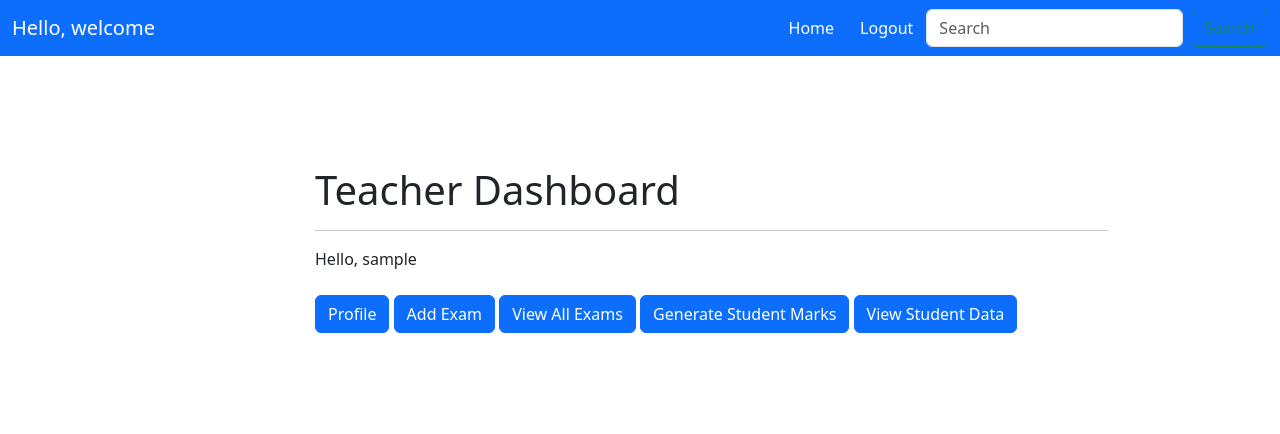
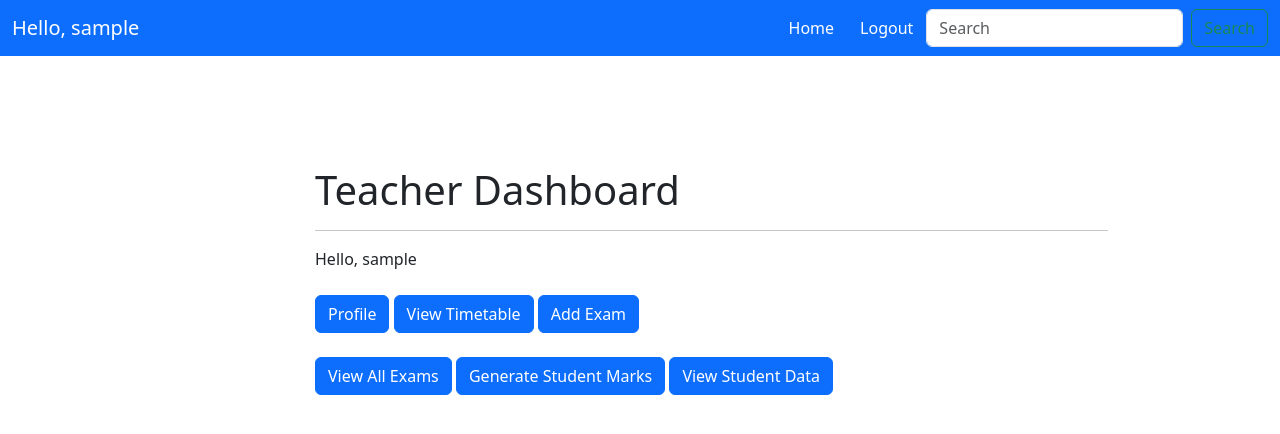
Before and after one commit to Khushbu-27/school_django_prj, a Django app: page /teacherdash/ in a window 1280 px wide. Shown: the top 434 px of the page. Run offline with Django 5.2, Linux system fonts and the light colour scheme; the visitor is signed in with stand-in values (Sample User, id 1).

Commit message:
changes in timetable

```diff
--- a/exams/templates/exams/displayexams.html
+++ b/exams/templates/exams/displayexams.html
@@ -41,5 +41,5 @@
             {% endfor %}
         </tbody>
     </table><br>
-    <a class="btn btn-primary" href="{% url 'teacher-dash' %}" role="button">Back</a>
+    <a class="btn btn-primary" href="{% url 'student-dash' %}" role="button">Back</a>
 {% endblock %}
--- a/sclapp/templates/school/base.html
+++ b/sclapp/templates/school/base.html
@@ -3,7 +3,6 @@
 <!DOCTYPE html>
 <html>
 <head>
-
     <meta charset="utf-8">
     <meta name="viewport" content="width=device-width, initial-scale=1, shrink-to-fit=no">
 
@@ -18,20 +17,17 @@
 
   <nav class="navbar navbar-dark bg-primary">
     <div class="container-fluid">
-      <a class="navbar-brand">Hello, welcome</a>
+      <a class="navbar-brand">Hello, {% if user.is_authenticated %}{{ user.username }}{% else %}Guest{% endif %}</a>
       <form class="d-flex">
         {% csrf_token %}
-        {% comment %} {% if user.is_authenticated %} {% endcomment %}
-            {% comment %} <p>{{ request.user.username }}</p> {% endcomment %}
+
+        {% if user.is_authenticated %}
             <a class="btn btn-primary" href="{% url 'scl-home' %}" role="button">Home</a>
             <a class="btn btn-primary" href="{% url 'logout' %}" role="button">Logout</a>
-            {% comment %} <a class="btn btn-primary" href="{% url 'reset_password' %}" role="button">Forgotpassword?</a> {% endcomment %}
-
-        {% comment %} {% else %} {% endcomment %}
-            {% comment %} <a class="btn btn-primary" href="{% url 'login' %}" role="button">login</a>
-            <a class="btn btn-primary" href="{% url 'register' %}" role="button">Register</a> {% endcomment %}
-
-        {% comment %} {% endif %} {% endcomment %}
+        {% else %}
+            <a class="btn btn-primary" href="{% url 'login' %}" role="button">Login</a>
+            <a class="btn btn-primary" href="{% url 'register' %}" role="button">Register</a>
+        {% endif %}
 
         <input class="form-control me-2" type="search" placeholder="Search" aria-label="Search">
         <button class="btn btn-outline-success" type="submit">Search</button>
@@ -39,17 +35,17 @@
     </div>
   </nav>
 
-  {% block content %}
+  {% if messages %}
+    <div class="container mt-3">
+        {% for message in messages %}
+            <div class="alert alert-{{ message.tags }}" role="alert">
+                {{ message }}
+            </div>
+        {% endfor %}
+    </div>
+  {% endif %}
 
-    {% if messages %}
-      <div class="alert alert-info" role="alert">
-          {% for message in messages %}
-              <p>{{ message }}</p>
-          {% endfor %}
-      </div>
-    {% endif %}
-
-  {% endblock %}
+  {% block content %}{% endblock %}
 
     <script src="https://cdn.jsdelivr.net/npm/bootstrap@5.0.2/dist/js/bootstrap.bundle.min.js" integrity="sha384-MrcW6ZMFYlzcLA8Nl+NtUVF0sA7MsXsP1UyJoMp4YLEuNSfAP+JcXn/tWtIaxVXM" crossorigin="anonymous"></script>
 
--- a/users/templates/users/add_timetable.html
+++ b/users/templates/users/add_timetable.html
@@ -26,6 +26,7 @@
                <th>Class</th>
                <th>Day</th>
                <th>Time</th>
+               <th>Action</th>
            </tr>
        </thead>
        <tbody>
@@ -36,6 +37,10 @@
                    <td>{{ timetable.teacher_assignment.classes.classes }} - {{ timetable.teacher_assignment.classes.grade }}</td>
                    <td>{{ timetable.day_of_week }}</td>
                    <td>{{ timetable.start_time }} - {{ timetable.end_time }}</td>
+                   <td>
+                        <a class="btn btn-warning" href="{% url 'update-timetable' timetable.id %}">Update</a>
+                        <a class="btn btn-danger" href="{% url 'delete-timetable' timetable.id %}" onclick="return confirm('Are you sure you want to delete this exam?');">Delete</a>
+                    </td>
                </tr>
            {% endfor %}
        </tbody>
--- a/users/templates/users/studentdashboard.html
+++ b/users/templates/users/studentdashboard.html
@@ -8,6 +8,7 @@
    <hr>
    <p> Hello , {{user.username}}<br><br>
    <a class="btn btn-primary" href="{% url 'student-profile' %}" role="button">Profile</a>
+   <a class="btn btn-primary" href="{% url 'view-timetable' %}" role="button">View Timetable</a>
    <a class="btn btn-primary" href="{% url 'stu-view-exams' %}" role="button">Exam Schedules</a>
    <a class="btn btn-primary" href="{% url 'stu-view-marks' %}" role="button">Exam Marks</a>
 
--- a/users/templates/users/teacherdashboard.html
+++ b/users/templates/users/teacherdashboard.html
@@ -9,7 +9,8 @@
     <p> Hello, {{ user.username }}<br><br>
 
     <a class="btn btn-primary" href="{% url 'teacher-profile' %}" role="button">Profile</a>
-    <a class="btn btn-primary" href="{% url 'add-exam' %}" role="button">Add Exam</a>
+    <a class="btn btn-primary" href="{% url 'view-timetable' %}" role="button">View Timetable</a>
+    <a class="btn btn-primary" href="{% url 'add-exam' %}" role="button">Add Exam</a><br><br>
     <a class="btn btn-primary" href="{% url 'display-exams' %}" role="button">View All Exams</a>
     <a class="btn btn-primary" href="{% url 'generate-stu-marks' %}" role="button">Generate Student Marks</a>
     <a class="btn btn-primary" href="{% url 'display-students' %}" role="button">View Student Data</a>
--- a/users/urls.py
+++ b/users/urls.py
@@ -7,6 +7,7 @@ from django.conf.urls.static import static
 
 urlpatterns = [
     path('register/',user_views.register, name='register'),
+    path('not_authorized', user_views.not_authorized, name='not_authorized'),
     path('login/', user_views.user_login, name='login'),
     path("accounts/", include("allauth.urls")),
     path('admindash/', user_views.admin_dash, name='admin-dash'),
@@ -17,6 +18,9 @@ urlpatterns = [
     path('assign-teacher/', user_views.assign_teacher, name='assign-teacher'),
     path('assign-student/', user_views.assign_student, name='assign-student'),
     path('display-users/', user_views.dispay_users, name='display-users'),
+    path('view_timetable/', user_views.view_timetable, name='view-timetable'),
+    path('update_timetable/<int:timetable_id>/', user_views.update_timetable, name='update-timetable'),
+    path('delete_timetable/<int:timetable_id>/', user_views.delete_timetable, name='delete-timetable'),
     path('display_students/', user_views.display_students, name='display-students'),
     path('userdash/', user_views.user_dash, name='user-dash'),
     path('teacherdash/', user_views.teacher_dash, name='teacher-dash'),
--- a/users/views.py
+++ b/users/views.py
@@ -1,8 +1,8 @@
+
 from django.shortcuts import get_object_or_404, redirect, render
 from django.contrib import messages
-from exams.models import Exam
 from .form import AddClassForm, AddSubForm, CustomRegistraionForm, StudentClassAssignmentForm,TeacherClassAssignmentForm, TimetableForm ,UserCreationFormWithRole
-from django.contrib.auth import authenticate, login as auth_login, logout
+from django.contrib.auth import authenticate, login as auth_login
 from django.contrib.auth.decorators import login_required
 from django.contrib.auth.decorators import user_passes_test
 from .models import Class, StudentClassAssignment, Subject, TeacherClassAssignment, Timetable, UserProfile
@@ -12,6 +12,14 @@ from allauth.socialaccount.models import SocialAccount
 
 # Create your views here.
 
+def is_admin(user):
+    return user.is_superuser
+
+def not_authorized(request):
+    return render (request, 'users/not_auth.html')
+
+
+@user_passes_test(is_admin, login_url='not_authorized')
 def register(request):
 
     if request.method == 'POST':
@@ -23,7 +31,7 @@ def register(request):
             user = form.save()
             UserProfile.objects.create(user=user, role='student')
             auth_login(request, user)
-            messages.success(request, "Your account has been created successfully!")
+            messages.success(request, "Your account has been created successfully! You can login now.")
 
             return redirect('login')
     else:
@@ -76,22 +84,44 @@ def user_login(request):
 
     return render(request, 'users/login.html')
 
-def is_admin(user):
-    return user.is_superuser
 
 @login_required
 @user_passes_test(is_admin)
 def admin_dash(request):
     return render(request, 'users/admindashboard.html')
 
+@login_required
 def user_dash(request):
     return render(request, 'users/userdashboard.html')
 
+@login_required
 def teacher_dash(request):
     return render(request, 'users/teacherdashboard.html')
 
+@login_required
 def student_dash(request):
     return render(request, 'users/studentdashboard.html')
+
+
+@login_required
+@user_passes_test(is_admin)
+def admin_profile(request):
+    user = request.user
+    try:
+
+        user_profile = user.userprofile
+    except UserProfile.DoesNotExist:
+
+        user_profile = UserProfile.objects.create(user=user, role='admin')
+
+    if request.method == 'POST' and request.FILES.get('profile_picture'):
+        user_profile.profile_picture = request.FILES['profile_picture']
+        user_profile.save()
+
+        return redirect('admin-profile')
+
+    return render(request, 'users/adminprofile.html', {'user_profile': user_profile})
+
 
 @login_required
 def teacher_profile(request):
@@ -123,6 +153,7 @@ def teacher_profile(request):
         'teacher_subject': teacher_subject
     })
 
+
 @login_required
 def student_profile(request):
     user = request.user
@@ -153,24 +184,6 @@ def student_profile(request):
         'student_grade': student_grade
     })
 
-@login_required
-@user_passes_test(is_admin)
-def admin_profile(request):
-    user = request.user
-    try:
-
-        user_profile = user.userprofile
-    except UserProfile.DoesNotExist:
-
-        user_profile = UserProfile.objects.create(user=user, role='admin')
-
-    if request.method == 'POST' and request.FILES.get('profile_picture'):
-        user_profile.profile_picture = request.FILES['profile_picture']
-        user_profile.save()
-
-        return redirect('admin-profile')
-
-    return render(request, 'users/adminprofile.html', {'user_profile': user_profile})
 
 @login_required
 @user_passes_test(is_admin)
@@ -185,6 +198,7 @@ def add_user(request):
         form = UserCreationFormWithRole()
 
     return render(request, 'users/add_user.html', {'form': form})
+
 
 @login_required
 @user_passes_test(is_admin)
@@ -201,6 +215,7 @@ def add_class(request):
 
     return render(request, 'users/add_class.html', {'form': form, 'classes': classes})
 
+
 @login_required
 @user_passes_test(is_admin)
 def add_subject(request):
@@ -216,6 +231,7 @@ def add_subject(request):
 
     return render(request, 'users/add_sub.html', {'form': form , 'subjects':subjects})
 
+
 @login_required
 @user_passes_test(is_admin)
 def assign_teacher(request):
@@ -226,7 +242,7 @@ def assign_teacher(request):
         if form.is_valid():
             form.save()
             messages.success(request, "Assigned sub-class to teacher successfully!")
-            return redirect('admin-dash')
+            return redirect('assign-teacher')
     else:
         teacher_users = UserProfile.objects.filter(role='teacher')
         form = TeacherClassAssignmentForm()
@@ -234,6 +250,7 @@ def assign_teacher(request):
         form.fields['user'].queryset = teacher_users
 
     return render(request, 'users/assign_teacher.html', {'form': form, 'teachers': teachers})
+
 
 @login_required
 @user_passes_test(is_admin)
@@ -245,7 +262,7 @@ def assign_student(request):
         if form.is_valid():
             form.save()
             messages.success(request, "Assigned class to student successfully!")
-            return redirect('admin-dash')
+            return redirect('assign-student')
     else:
         student_users = UserProfile.objects.filter(role='student')
         form = StudentClassAssignmentForm()
@@ -253,6 +270,26 @@ def assign_student(request):
         form.fields['user'].queryset = student_users
 
     return render(request, 'users/assign_student.html', {'form': form, 'students': students})
+
+
+@login_required
+@user_passes_test(is_admin)
+def add_timetable(request):
+
+    timetables = Timetable.objects.all()
+
+    if request.user.is_superuser:
+        # timetables = Timetable.objects.all()
+        if request.method == 'POST':
+            form = TimetableForm(request.POST)
+            if form.is_valid():
+                form.save()
+                messages.success(request, "Timetable has been successfully added.")
+                return redirect('add-timetable')
+        else:
+            form = TimetableForm()
+
+    return render(request, 'users/add_timetable.html', {'form': form, 'timetables':timetables})
 
 
 @login_required
@@ -267,10 +304,34 @@ def display_students(request):
     return render(request, 'users/displaystudents.html',{'students': students})
 
 @login_required
-def logout(request):
+def view_timetable(request):
+    timetables = Timetable.objects.all()
+    return render(request, 'users/display_timetable.html', {'timetables': timetables})
 
-    return redirect('login')
 
+@login_required
+def update_timetable(request, timetable_id):
+
+    timetable = get_object_or_404(Timetable, id=timetable_id)
+
+    if request.method == 'POST':
+
+        form = TimetableForm(request.POST, instance=timetable)
+        if form.is_valid():
+            form.save()
+            return redirect('add-timetable')
+    else:
+
+        form = TimetableForm(instance=timetable)
+
+    return render(request, 'users/update_timetable.html', {'form': form})
+
+@login_required
+def delete_timetable(request, timetable_id):
+    timetable = get_object_or_404(Timetable, id=timetable_id)
+
+    timetable.delete()
+    return redirect('add-timetable')
 
 @login_required
 @user_passes_test(is_admin)
@@ -298,24 +359,8 @@ def update_user(request, user_id):
 
 
 @login_required
-@user_passes_test(is_admin)
-def add_timetable(request):
-
-    timetables = Timetable.objects.all()
-
-    if request.user.is_superuser:
-        # timetables = Timetable.objects.all()
-        if request.method == 'POST':
-            form = TimetableForm(request.POST)
-            if form.is_valid():
-                form.save()
-                messages.success(request, "Timetable has been successfully added.")
-                return redirect('add-timetable')
-        else:
-            form = TimetableForm()
-
-    return render(request, 'users/add_timetable.html', {'form': form, 'timetables':timetables})
-
+def logout(request):
+    return redirect('login')
 
 # @login_required
 # def display_timetables(request):
```
Also changed, not shown: users/templates/users/display_timetable.html (+9 -6 lines), users/templates/users/not_auth.html (added, +14 -0 lines), users/templates/users/update_timetable.html (added, +16 -0 lines), exams/views.py (line endings or trailing spaces).
